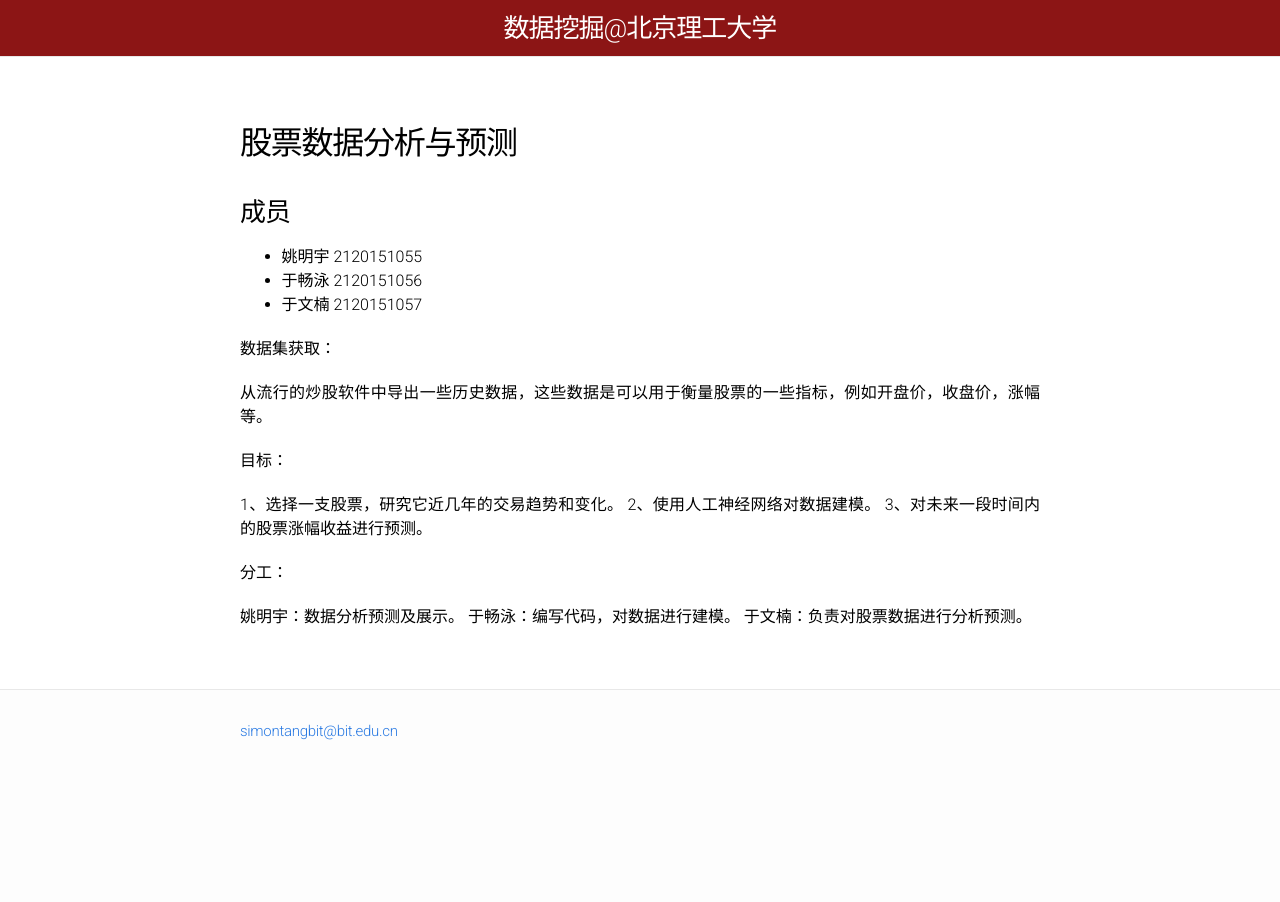
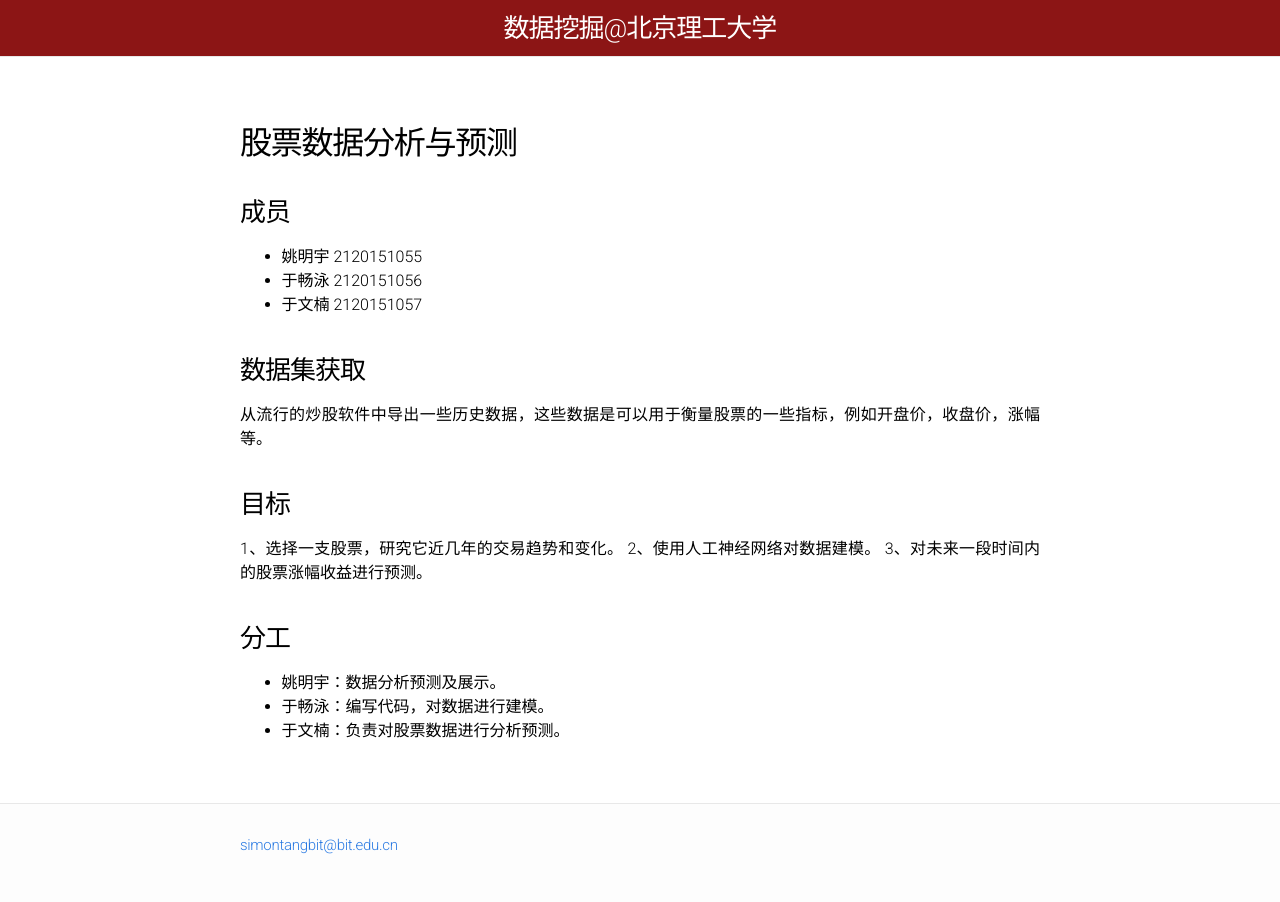
Before and after one commit to BITDM/bitdm.github.io, a Jekyll site: the page built from 2016/projects/p26/proposal.md, in a window 1280 px wide. Built offline with Jekyll 4.4.1, drawn with Linux system fonts in a browser that asks for light colours.

Commit message:
第26组报告修改

```diff
--- a/2016/index.html
+++ b/2016/index.html
@@ -218,8 +218,8 @@ layout: default
     <div class="materials-item">
       26-股票数据分析与预测
       |<a href="projects/p26/proposal/">项目提出</a>
-      <!-- <a href="">阶段报告</a>
-      <a href="">最终报告</a> -->|
+      <a href="projects/p26/midterm">阶段报告</a>
+      <!-- <a href="">最终报告</a> -->|
       <div class="kw">姚明宇,于畅泳,于文楠</div>
     </div>
 
--- a/2016/projects/p26/proposal.md
+++ b/2016/projects/p26/proposal.md
@@ -12,18 +12,18 @@ permalink: /2016/projects/p26/proposal/
 - 于畅泳 2120151056
 - 于文楠 2120151057
 
-数据集获取：
+### 数据集获取
 
 从流行的炒股软件中导出一些历史数据，这些数据是可以用于衡量股票的一些指标，例如开盘价，收盘价，涨幅等。
 
-目标：
+### 目标
 
 1、选择一支股票，研究它近几年的交易趋势和变化。
 2、使用人工神经网络对数据建模。
 3、对未来一段时间内的股票涨幅收益进行预测。
 
-分工：
+### 分工
 
-姚明宇：数据分析预测及展示。
-于畅泳：编写代码，对数据进行建模。
-于文楠：负责对股票数据进行分析预测。
+- 姚明宇：数据分析预测及展示。
+- 于畅泳：编写代码，对数据进行建模。
+- 于文楠：负责对股票数据进行分析预测。
```
Also changed, not shown: 2016/projects/p26/midterm.md (+5 -1 lines).
